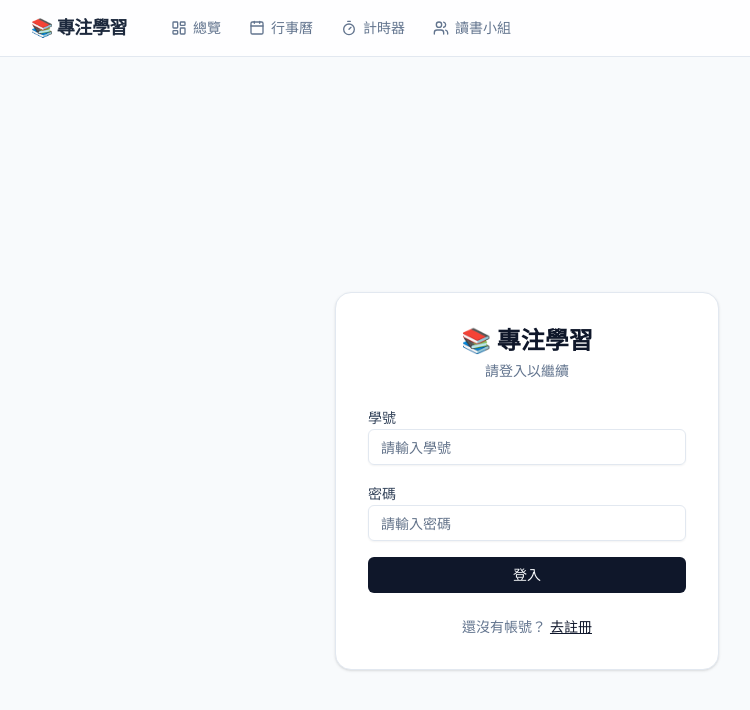
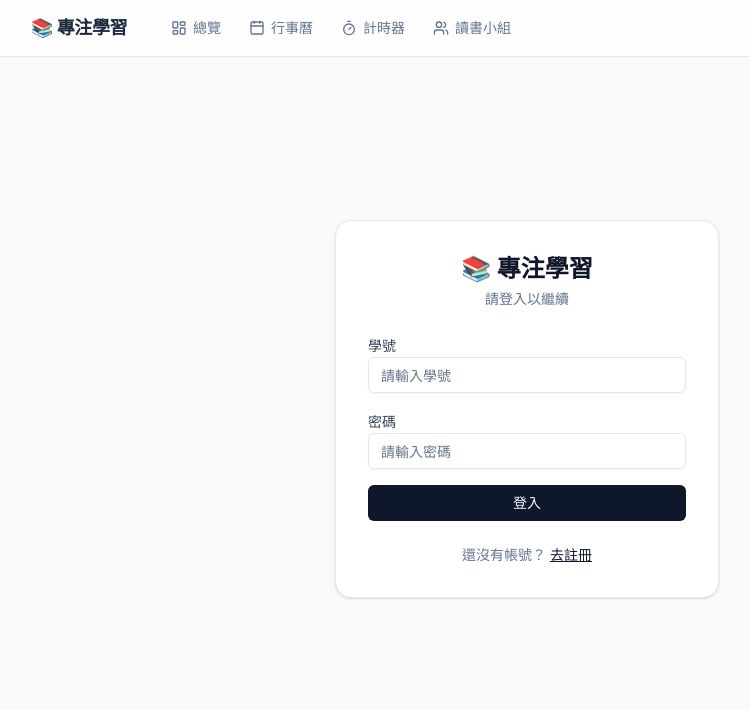
Before and after one commit to pigbearhsien/intelligent-lamp, a Next.js app: page /login in a window 1280 px wide. Shown: the top 710 px of the page, without its empty margins (113-863 px from the left). Built offline with nearby package versions, Linux system fonts and the light colour scheme.

Commit message:
feat: adjust login card vertical position

```diff
--- a/components/LoginClient.tsx
+++ b/components/LoginClient.tsx
@@ -42,7 +42,7 @@ export default function LoginClient() {
   }
 
   return (
-    <div className="min-h-screen flex items-center justify-center bg-slate-50">
+    <div className="min-h-screen flex items-center justify-center bg-slate-50 pb-36">
       <div className="bg-white rounded-2xl border border-slate-200 shadow p-8 w-full max-w-sm space-y-6">
         <div className="text-center space-y-1">
           <p className="text-2xl font-bold">📚 專注學習</p>
```
